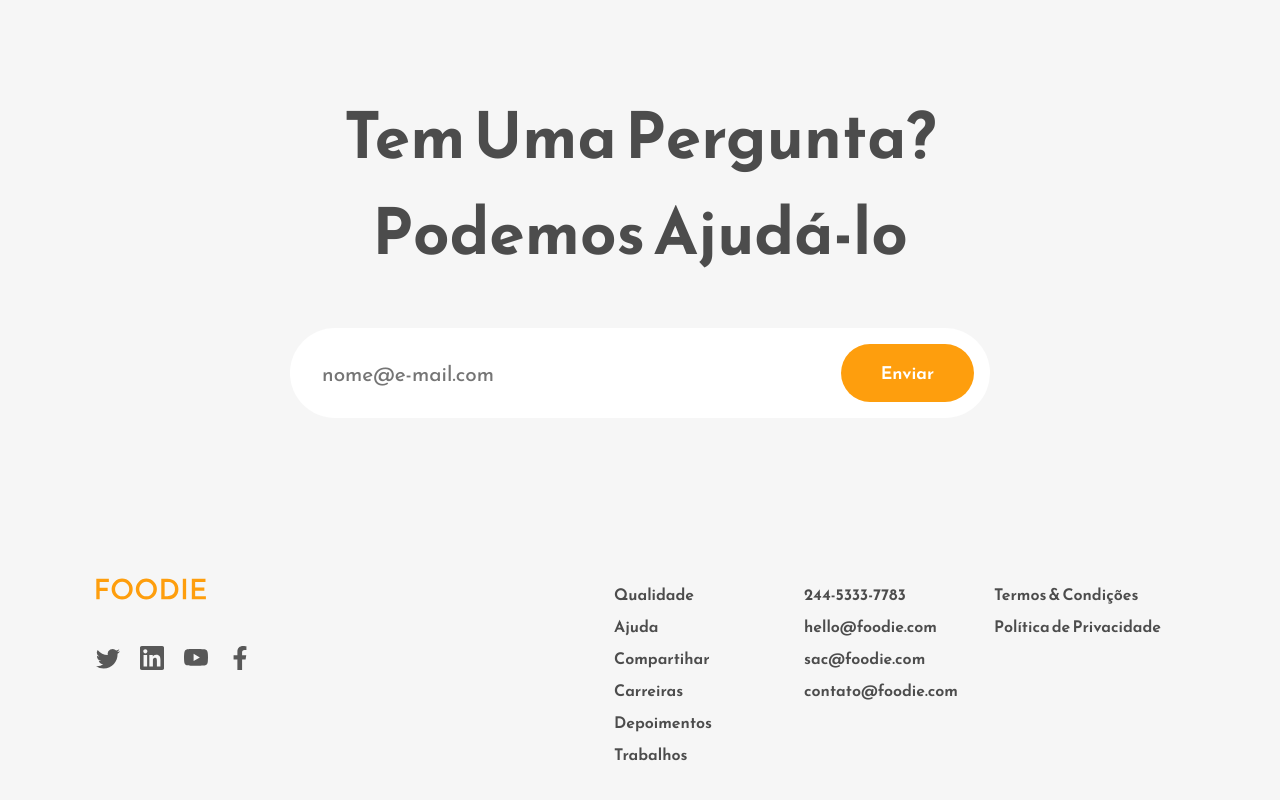
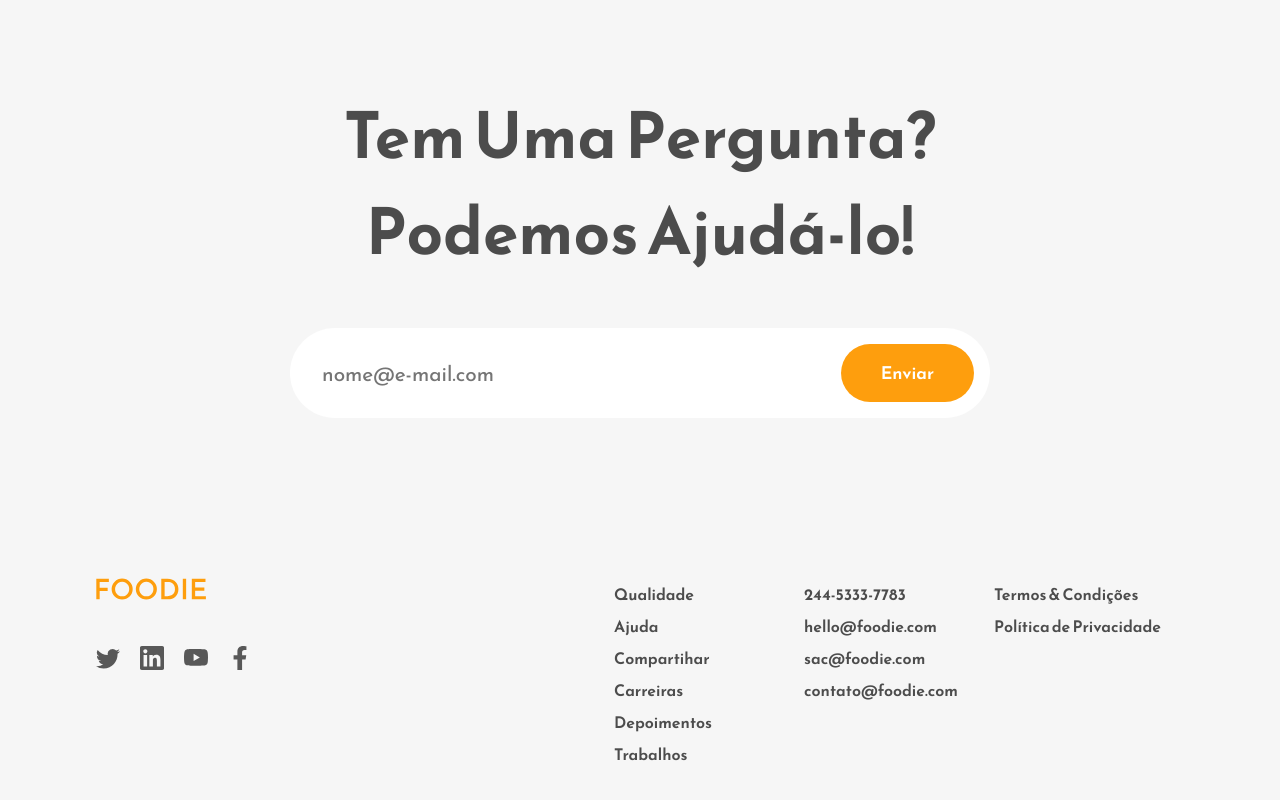
Before and after one commit to gabrielAraujoUni9/Projeto-website, a React (Create React App) app: page / in a window 1280 px wide. Shown: the part 3713-4513 px from the top of the page. Built offline with nearby package versions, Linux system fonts and the light colour scheme.

Commit message:
Update Contact.js

```diff
--- a/src/Components/Contact.js
+++ b/src/Components/Contact.js
@@ -4,7 +4,7 @@ const Contact = () => {
   return (
     <div className="contact-page-wrapper">
       <h1 className="primary-heading">Tem Uma Pergunta?</h1>
-      <h1 className="primary-heading">Podemos Ajudá-lo</h1>
+      <h1 className="primary-heading">Podemos Ajudá-lo!</h1>
       <div className="contact-form-container">
         <input type="text" placeholder="nome@e-mail.com" />
         <button className="secondary-button">Enviar</button>
```
